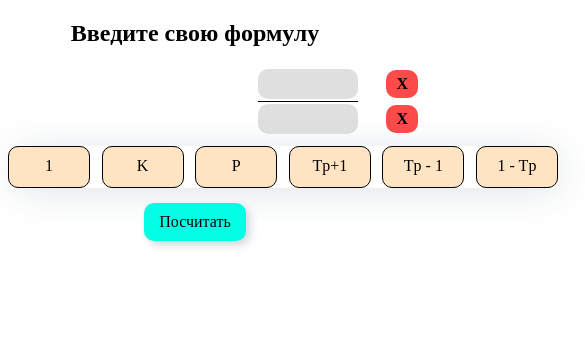
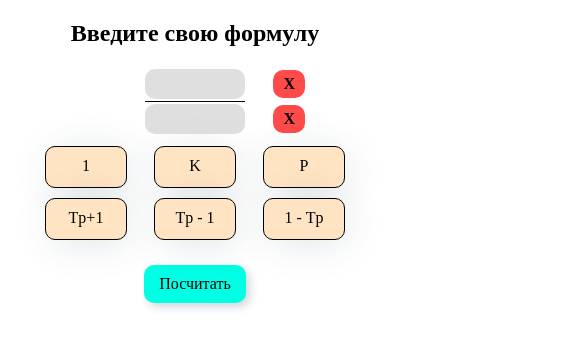
Before and after one commit to RusGameHack/Graphiks, a plain HTML site: page index.html in a window 390 px wide. Shown: the top 348 px of the page, 585 px wide, since content can reach past the window. Drawn offline with Linux system fonts and the light colour scheme.

Commit message:
fixMobile

```diff
--- a/main.css
+++ b/main.css
@@ -75,7 +75,6 @@ h2{
     justify-content: space-between;
     margin: 0 auto;
     margin-top: 10px;
-    box-shadow: 4px 4px 41px -6px rgba(34, 60, 80, 0.2);
 }
 .blockOutput{
     cursor: pointer;
@@ -86,12 +85,23 @@ h2{
     padding: 10px 20px;
     border: 1px solid black;
     border-radius: 10px;
+    box-shadow: 4px 4px 41px -6px rgba(34, 60, 80, 0.2);
 }
 
 @media(max-width:540px){
     #myChart, #myChart2, #myChart3{
         max-width: 400px;
         max-height: 300px;
+    }
+    .blocksOutput {
+        display: flex;
+        width: 300px;
+    }
+    .blockOutput {
+        margin-bottom: 10px;
+    }
+    .formula {
+        width: 315px;
     }
 }
 @media(max-width:420px){
```
